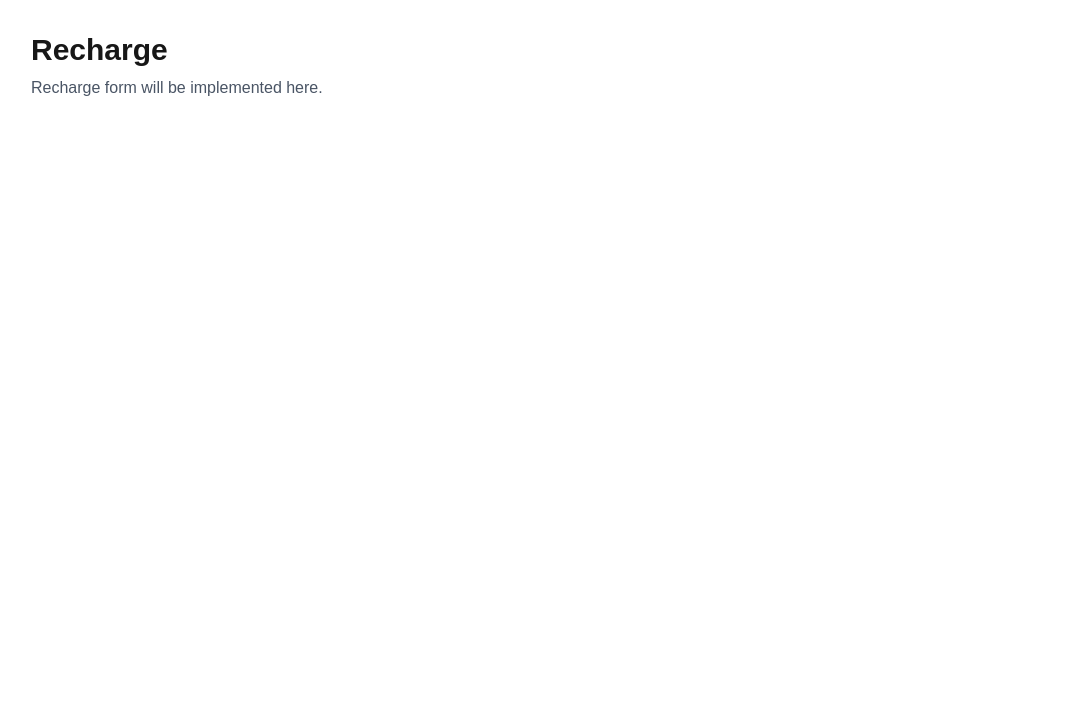
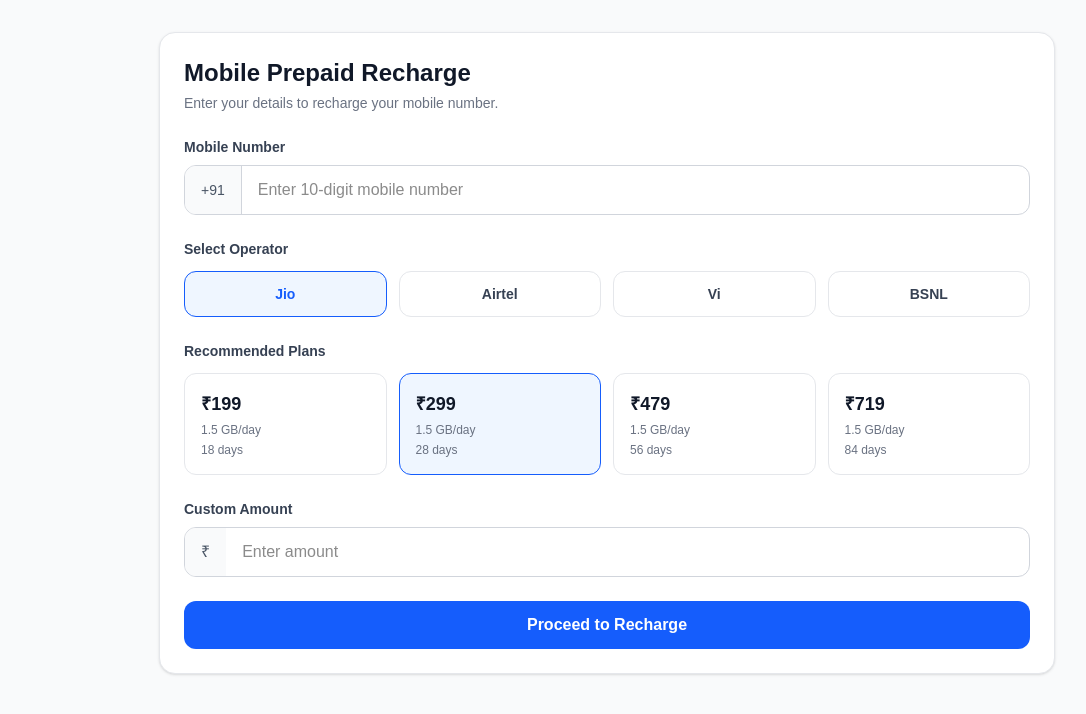
Before and after one commit to kalviumcommunity/SW2627-Nextjs-Paytm-Recharge, a Next.js app in the folder paytm-recharge-nextjs/: page /recharge in a window 1280 px wide. Shown: the top 714 px of the page, without its empty margins (33-1119 px from the left). Built offline with nearby package versions, Linux system fonts and the light colour scheme.

Commit message:
Feat/recharge

```diff
--- a/paytm-recharge-nextjs/app/recharge/page.tsx
+++ b/paytm-recharge-nextjs/app/recharge/page.tsx
@@ -1,11 +1,10 @@
+import RechargeForm from "@/components/recharge/RechargeForm";
+
 export default function RechargePage() {
   return (
-    <main className="min-h-screen p-8">
-      <div className="mx-auto max-w-6xl">
-        <h1 className="text-3xl font-bold">Recharge</h1>
-        <p className="mt-2 text-gray-600">
-          Recharge form will be implemented here.
-        </p>
+    <main className="min-h-screen bg-gray-50 px-4 py-8 sm:px-6 lg:px-8">
+      <div className="mx-auto max-w-4xl">
+        <RechargeForm />
       </div>
     </main>
   );
--- /dev/null
+++ b/paytm-recharge-nextjs/components/recharge/RechargeForm.tsx
@@ -0,0 +1,189 @@
+"use client";
+
+import { useState } from "react";
+
+const operators = ["Jio", "Airtel", "Vi", "BSNL"];
+
+const plans = [
+  { amount: 199, validity: "18 days", description: "1.5 GB/day" },
+  { amount: 299, validity: "28 days", description: "1.5 GB/day" },
+  { amount: 479, validity: "56 days", description: "1.5 GB/day" },
+  { amount: 719, validity: "84 days", description: "1.5 GB/day" },
+];
+
+export default function RechargeForm() {
+  const [mobileNumber, setMobileNumber] = useState("");
+  const [selectedOperator, setSelectedOperator] = useState("Jio");
+  const [selectedPlan, setSelectedPlan] = useState<number | null>(299);
+  const [customAmount, setCustomAmount] = useState("");
+
+  const handlePlanSelect = (amount: number) => {
+    setSelectedPlan(amount);
+    setCustomAmount("");
+  };
+
+  const handleCustomAmountChange = (
+    event: React.ChangeEvent<HTMLInputElement>,
+  ) => {
+    setCustomAmount(event.target.value);
+    setSelectedPlan(null);
+  };
+
+  const handleSubmit = (event: React.FormEvent<HTMLFormElement>) => {
+    event.preventDefault();
+
+    if (!/^[6-9]\d{9}$/.test(mobileNumber)) {
+      alert("Please enter a valid 10-digit mobile number.");
+      return;
+    }
+
+    const amount = customAmount || selectedPlan;
+
+    if (!amount) {
+      alert("Please select a recharge plan or enter an amount.");
+      return;
+    }
+
+    alert(
+      `Recharge request: ${mobileNumber} | ${selectedOperator} | ₹${amount}`,
+    );
+  };
+
+  return (
+    <form
+      onSubmit={handleSubmit}
+      className="rounded-2xl border border-gray-200 bg-white p-6 shadow-sm"
+    >
+      <div className="mb-6">
+        <h2 className="text-2xl font-bold text-gray-900">
+          Mobile Prepaid Recharge
+        </h2>
+
+        <p className="mt-1 text-sm text-gray-500">
+          Enter your details to recharge your mobile number.
+        </p>
+      </div>
+
+      {/* Mobile Number */}
+      <div className="mb-6">
+        <label
+          htmlFor="mobile"
+          className="mb-2 block text-sm font-semibold text-gray-700"
+        >
+          Mobile Number
+        </label>
+
+        <div className="flex overflow-hidden rounded-xl border border-gray-300 focus-within:border-blue-500">
+          <span className="flex items-center border-r border-gray-300 bg-gray-50 px-4 text-sm text-gray-600">
+            +91
+          </span>
+
+          <input
+            id="mobile"
+            type="tel"
+            inputMode="numeric"
+            maxLength={10}
+            placeholder="Enter 10-digit mobile number"
+            value={mobileNumber}
+            onChange={(event) =>
+              setMobileNumber(event.target.value.replace(/\D/g, ""))
+            }
+            className="w-full px-4 py-3 outline-none"
+          />
+        </div>
+      </div>
+
+      {/* Operator */}
+      <div className="mb-6">
+        <label className="mb-3 block text-sm font-semibold text-gray-700">
+          Select Operator
+        </label>
+
+        <div className="grid grid-cols-2 gap-3 sm:grid-cols-4">
+          {operators.map((operator) => (
+            <button
+              key={operator}
+              type="button"
+              onClick={() => setSelectedOperator(operator)}
+              className={`rounded-xl border px-4 py-3 text-sm font-semibold transition ${
+                selectedOperator === operator
+                  ? "border-blue-600 bg-blue-50 text-blue-600"
+                  : "border-gray-200 bg-white text-gray-700 hover:border-blue-300"
+              }`}
+            >
+              {operator}
+            </button>
+          ))}
+        </div>
+      </div>
+
+      {/* Plans */}
+      <div className="mb-6">
+        <label className="mb-3 block text-sm font-semibold text-gray-700">
+          Recommended Plans
+        </label>
+
+        <div className="grid grid-cols-2 gap-3 sm:grid-cols-4">
+          {plans.map((plan) => (
+            <button
+              key={plan.amount}
+              type="button"
+              onClick={() => handlePlanSelect(plan.amount)}
+              className={`rounded-xl border p-4 text-left transition ${
+                selectedPlan === plan.amount
+                  ? "border-blue-600 bg-blue-50"
+                  : "border-gray-200 hover:border-blue-300"
+              }`}
+            >
+              <p className="text-lg font-bold text-gray-900">
+                ₹{plan.amount}
+              </p>
+
+              <p className="mt-1 text-xs text-gray-500">
+                {plan.description}
+              </p>
+
+              <p className="mt-1 text-xs text-gray-500">
+                {plan.validity}
+              </p>
+            </button>
+          ))}
+        </div>
+      </div>
+
+      {/* Custom Amount */}
+      <div className="mb-6">
+        <label
+          htmlFor="amount"
+          className="mb-2 block text-sm font-semibold text-gray-700"
+        >
+          Custom Amount
+        </label>
+
+        <div className="flex overflow-hidden rounded-xl border border-gray-300 focus-within:border-blue-500">
+          <span className="flex items-center bg-gray-50 px-4 text-gray-600">
+            ₹
+          </span>
+
+          <input
+            id="amount"
+            type="number"
+            min="10"
+            placeholder="Enter amount"
+            value={customAmount}
+            onChange={handleCustomAmountChange}
+            className="w-full px-4 py-3 outline-none"
+          />
+        </div>
+      </div>
+
+      {/* Submit */}
+      <button
+        type="submit"
+        className="w-full rounded-xl bg-blue-600 px-6 py-3 font-semibold text-white transition hover:bg-blue-700"
+      >
+        Proceed to Recharge
+      </button>
+    </form>
+  );
+}
```
